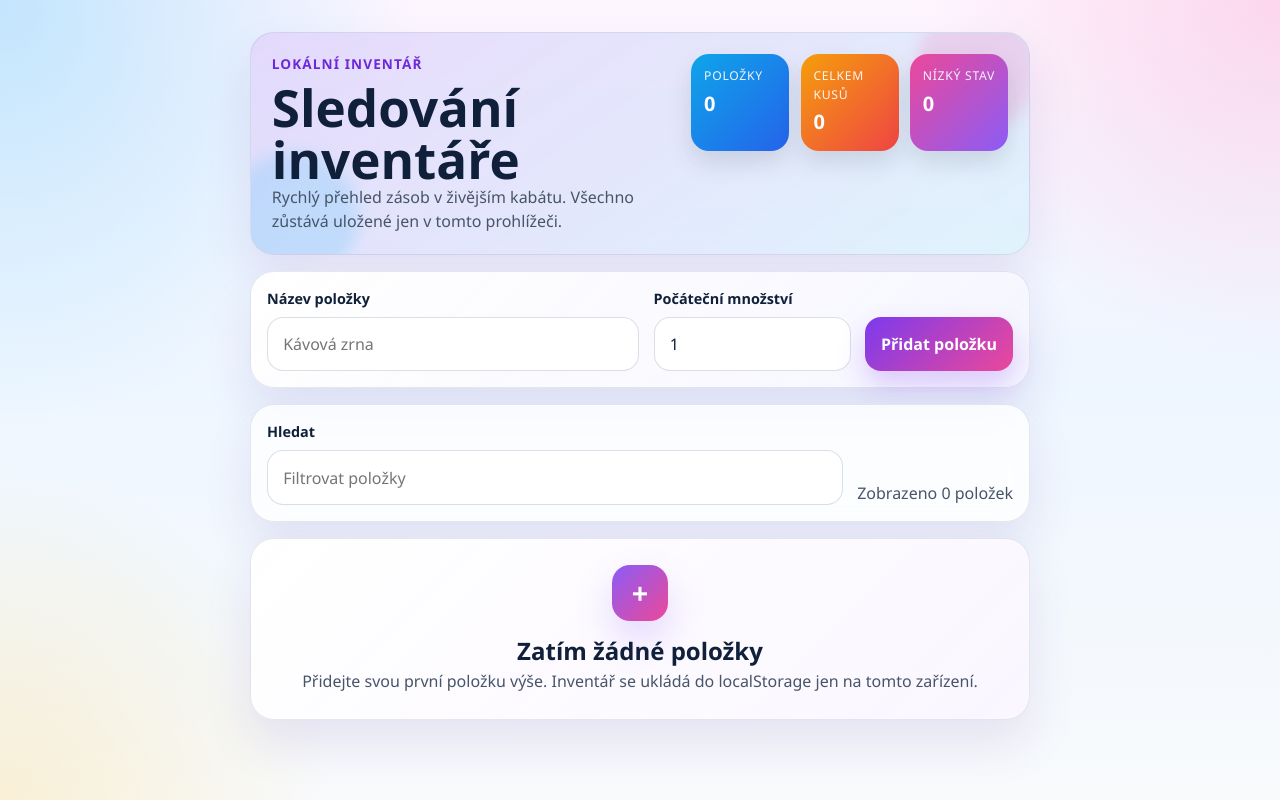
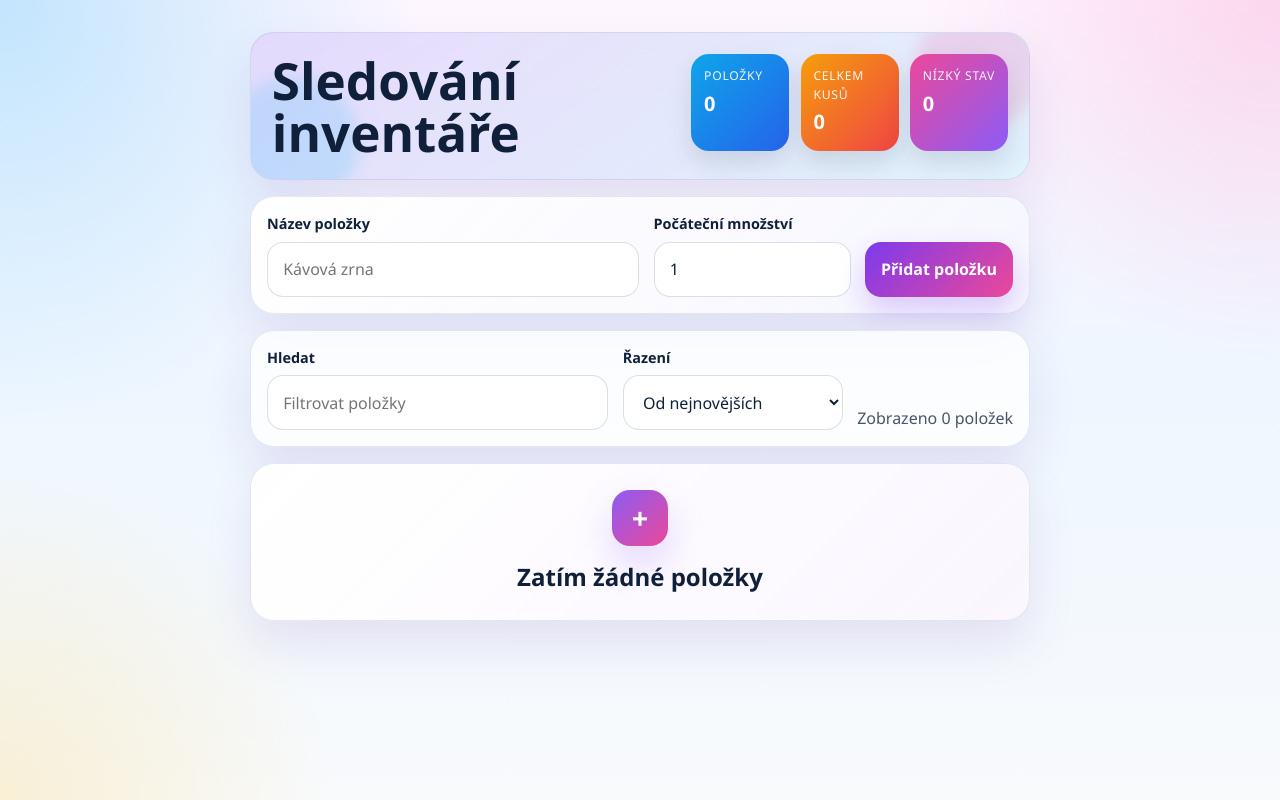
Before and after one commit to l-prokopec/inventory-v2, a React (Vite) app: page / in a window 1280 px wide. Built offline with nearby package versions, Linux system fonts and the light colour scheme.

Commit message:
Refine header, empty state, and item sorting

```diff
--- a/src/App.jsx
+++ b/src/App.jsx
@@ -2,6 +2,12 @@ import { useEffect, useMemo, useRef, useState } from "react";
 
 const STORAGE_KEY = "inventory-tracker-items";
 const LOW_STOCK_THRESHOLD = 3;
+const SORT_OPTIONS = {
+  newest: "Od nejnovějších",
+  oldest: "Od nejstarších",
+  nameAsc: "Název A-Z",
+  nameDesc: "Název Z-A",
+};
 
 function createItem(name, quantity) {
   return {
@@ -40,18 +46,34 @@ function readStoredItems() {
   }
 }
 
-function sortItems(items) {
-  return [...items].sort(
-    (first, second) =>
-      new Date(second.createdAt).getTime() - new Date(first.createdAt).getTime(),
-  );
+function sortItems(items, sortBy) {
+  const nextItems = [...items];
+
+  switch (sortBy) {
+    case "oldest":
+      return nextItems.sort(
+        (first, second) =>
+          new Date(first.createdAt).getTime() - new Date(second.createdAt).getTime(),
+      );
+    case "nameAsc":
+      return nextItems.sort((first, second) => first.name.localeCompare(second.name, "cs"));
+    case "nameDesc":
+      return nextItems.sort((first, second) => second.name.localeCompare(first.name, "cs"));
+    case "newest":
+    default:
+      return nextItems.sort(
+        (first, second) =>
+          new Date(second.createdAt).getTime() - new Date(first.createdAt).getTime(),
+      );
+  }
 }
 
 export default function App() {
-  const [items, setItems] = useState(() => sortItems(readStoredItems()));
+  const [items, setItems] = useState(() => sortItems(readStoredItems(), "newest"));
   const [name, setName] = useState("");
   const [quantity, setQuantity] = useState("1");
   const [query, setQuery] = useState("");
+  const [sortBy, setSortBy] = useState("newest");
   const [feedback, setFeedback] = useState("");
   const [installPrompt, setInstallPrompt] = useState(null);
   const feedbackTimeoutRef = useRef(null);
@@ -119,8 +141,7 @@ export default function App() {
       return;
     }
 
-    const nextItems = sortItems([...items, createItem(trimmedName, parsedQuantity)]);
-    setItems(nextItems);
+    setItems((currentItems) => [createItem(trimmedName, parsedQuantity), ...currentItems]);
     setName("");
     setQuantity("1");
     showFeedback(`Položka ${trimmedName} byla přidána.`);
@@ -190,15 +211,12 @@ export default function App() {
 
   const filteredItems = useMemo(() => {
     const normalizedQuery = query.trim().toLowerCase();
+    const visibleItems = normalizedQuery
+      ? items.filter((item) => item.name.toLowerCase().includes(normalizedQuery))
+      : items;
 
-    if (!normalizedQuery) {
-      return items;
-    }
-
-    return items.filter((item) =>
-      item.name.toLowerCase().includes(normalizedQuery),
-    );
-  }, [items, query]);
+    return sortItems(visibleItems, sortBy);
+  }, [items, query, sortBy]);
 
   const totalQuantity = useMemo(
     () => items.reduce((sum, item) => sum + item.quantity, 0),
@@ -215,12 +233,7 @@ export default function App() {
       <main className="app-card">
         <header className="hero">
           <div className="hero-copy-wrap">
-            <p className="eyebrow">Lokální inventář</p>
             <h1>Sledování inventáře</h1>
-            <p className="hero-copy">
-              Rychlý přehled zásob v živějším kabátu. Všechno zůstává uložené jen
-              v tomto prohlížeči.
-            </p>
           </div>
 
           <div className="hero-side">
@@ -248,7 +261,7 @@ export default function App() {
         </header>
 
         <section className="panel panel-strong">
-          <form className="item-form" onSubmit={handleAddItem}>
+          <form id="item-form" className="item-form" onSubmit={handleAddItem}>
             <label className="field">
               <span>Název položky</span>
               <input
@@ -288,6 +301,18 @@ export default function App() {
               placeholder="Filtrovat položky"
             />
           </label>
+
+          <label className="field sort-field">
+            <span>Řazení</span>
+            <select value={sortBy} onChange={(event) => setSortBy(event.target.value)}>
+              {Object.entries(SORT_OPTIONS).map(([value, label]) => (
+                <option key={value} value={value}>
+                  {label}
+                </option>
+              ))}
+            </select>
+          </label>
+
           <p className="item-count">
             Zobrazeno {filteredItems.length} {filteredItems.length === 1 ? "položka" : "položek"}
           </p>
@@ -296,12 +321,10 @@ export default function App() {
         <section className="list-section">
           {filteredItems.length === 0 ? (
             <div className="empty-state">
-              <div className="empty-icon">+</div>
+              <button className="empty-action" type="submit" form="item-form" aria-label="Přidat položku">
+                +
+              </button>
               <h2>Zatím žádné položky</h2>
-              <p>
-                Přidejte svou první položku výše. Inventář se ukládá do localStorage
-                jen na tomto zařízení.
-              </p>
             </div>
           ) : (
             <ul className="item-list">
--- a/src/styles.css
+++ b/src/styles.css
@@ -16,20 +16,12 @@
   --surface: rgba(255, 255, 255, 0.78);
   --surface-strong: rgba(255, 255, 255, 0.94);
   --border: rgba(148, 163, 184, 0.24);
-  --border-strong: rgba(99, 102, 241, 0.22);
   --shadow: 0 24px 48px rgba(76, 29, 149, 0.10);
   --primary: #7c3aed;
   --primary-strong: #6d28d9;
-  --secondary: #0ea5e9;
-  --accent: #ec4899;
-  --accent-soft: #fdf2f8;
   --danger: #be123c;
-  --danger-soft: #ffe4e6;
   --text-soft: #475569;
   --text-strong: #10203a;
-  --success-soft: #ecfeff;
-  --warning: #b45309;
-  --warning-bg: #fffbeb;
 }
 
 * {
@@ -48,7 +40,8 @@ body {
 }
 
 button,
-input {
+input,
+select {
   font: inherit;
 }
 
@@ -162,15 +155,6 @@ button {
   letter-spacing: 0.06em;
 }
 
-.eyebrow {
-  margin: 0 0 0.4rem;
-  color: var(--primary-strong);
-  font-size: 0.85rem;
-  font-weight: 800;
-  letter-spacing: 0.08em;
-  text-transform: uppercase;
-}
-
 .hero h1,
 .empty-state h2,
 .item-main h2 {
@@ -183,9 +167,7 @@ button {
   color: var(--text-strong);
 }
 
-.hero-copy,
 .meta,
-.empty-state p,
 .item-count {
   margin: 0;
   color: var(--text-soft);
@@ -222,7 +204,8 @@ button {
   font-weight: 700;
 }
 
-.field input {
+.field input,
+.field select {
   width: 100%;
   padding: 0.9rem 0.95rem;
   border: 1px solid rgba(148, 163, 184, 0.35);
@@ -232,7 +215,8 @@ button {
   box-shadow: inset 0 1px 0 rgba(255, 255, 255, 0.7);
 }
 
-.field input:focus {
+.field input:focus,
+.field select:focus {
   outline: 3px solid rgba(124, 58, 237, 0.16);
   border-color: rgba(124, 58, 237, 0.46);
 }
@@ -240,7 +224,8 @@ button {
 .primary-button,
 .secondary-button,
 .action-button,
-.delete-button {
+.delete-button,
+.empty-action {
   min-height: 48px;
   border: 0;
   border-radius: 16px;
@@ -255,10 +240,12 @@ button {
 .secondary-button:hover,
 .action-button:hover,
 .delete-button:hover,
+.empty-action:hover,
 .primary-button:focus-visible,
 .secondary-button:focus-visible,
 .action-button:focus-visible,
-.delete-button:focus-visible {
+.delete-button:focus-visible,
+.empty-action:focus-visible {
   transform: translateY(-1px);
 }
 
@@ -408,7 +395,7 @@ button {
     var(--surface);
 }
 
-.empty-icon {
+.empty-action {
   display: inline-grid;
   place-items: center;
   width: 3.5rem;
@@ -455,7 +442,7 @@ button {
   }
 
   .toolbar {
-    grid-template-columns: 1fr auto;
+    grid-template-columns: minmax(0, 1fr) minmax(180px, 220px) auto;
     align-items: end;
   }
 
```
